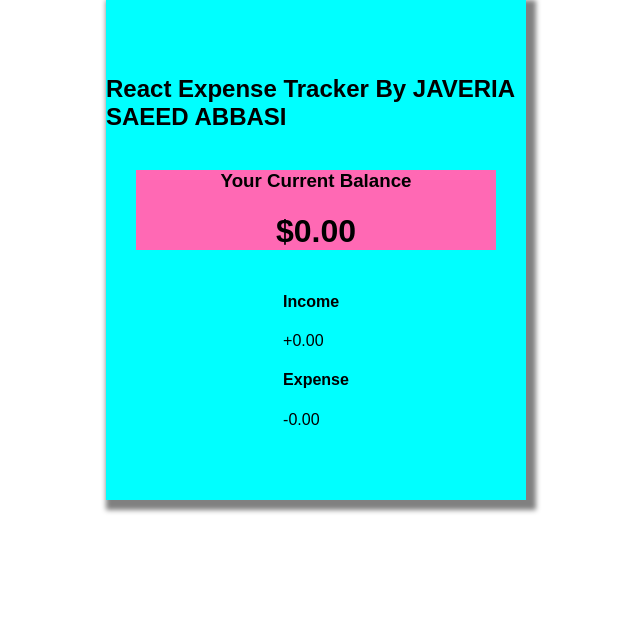
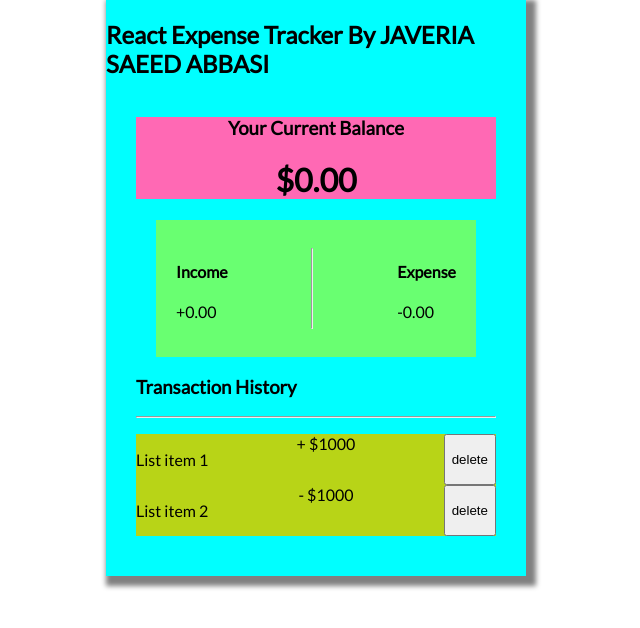
Before and after one commit to Javeria-Saeed-Abbasi/React-Expense-Tracker-App, a React (Create React App) app: page / in a window 1280 px wide. Shown: the top 628 px of the page, without its empty margins (324-964 px from the left). Built offline with nearby package versions, Linux system fonts and the light colour scheme.

Commit message:
transac history

```diff
--- a/package.json
+++ b/package.json
@@ -8,6 +8,7 @@
     "@testing-library/user-event": "^12.1.10",
     "react": "^17.0.2",
     "react-dom": "^17.0.2",
+    "react-icons": "^4.2.0",
     "react-scripts": "4.0.3",
     "web-vitals": "^1.0.1"
   },
--- a/src/App.css
+++ b/src/App.css
@@ -1,3 +1,5 @@
+@import url('https://fonts.googleapis.com/css?family=Lato&display=swap');
+
 .wrapper{
   background-color: aqua;
   max-width: 420px;
@@ -8,13 +10,34 @@
   align-items: center;
   justify-content: center;
   margin: 0 auto;
-  font-family: Arial, Helvetica, sans-serif;
+  font-family: 'Lato', sans-serif;
 }
 
 .container{
   background-color: hotpink;
   width: 360px;
   text-align: center;
+}
 
+.add-summary-container{
+  background-color: rgb(105, 255, 113);
+  width: 280px;
+  padding: 20px;
+  display: flex;
+  justify-content: space-between;
+}
+.transac-his-container{
 
 }
+.transac-list {
+  background-color: burlywood;
+  width: 360px;
+  list-style-type: none;
+  padding: 0;
+  margin-bottom: 40px;
+}
+.transac-list > li{
+  background-color: rgb(184, 212, 23);
+  display: flex;
+  justify-content: space-between;
+}
--- a/src/App.js
+++ b/src/App.js
@@ -3,7 +3,7 @@ import './App.css';
 import Balance from './components/Balance';
 import Header from './components/Header';
 import AccountSummary from './components/AccountSummary';
-
+import TransactionHistory from './components/TransactionHistory';
 
 function App() {
   return (
@@ -15,6 +15,7 @@ function App() {
       </div>
 
       <AccountSummary/>
+      <TransactionHistory/>
     </div>
   );
 }
--- a/src/components/AccountSummary.js
+++ b/src/components/AccountSummary.js
@@ -9,7 +9,7 @@ import React from 'react';
                     +0.00
                 </p>
             </div>
-
+            <hr/>
             <div>
                 <h4>Expense</h4>
                 <p className="dec-money">
--- /dev/null
+++ b/src/components/TransactionHistory.js
@@ -0,0 +1,32 @@
+import React from 'react';
+
+
+ const TransactionHistory = () => {
+    return (
+        <div className="transac-his-container">
+            <div>
+                <h3>Transaction History</h3>
+            </div>
+            <hr/>
+
+            <div>
+                <ul className="transac-list">
+                    <li className="plus">
+                            <p>List item 1</p>
+                            <span>+ $1000</span>
+                            <button className="del-btn">delete</button>
+                    </li>
+                    <li className="minus">
+                            <p>List item 2</p>
+                            <span>- $1000</span>
+                            <button className="del-btn">delete</button>
+                    </li>
+
+                </ul>
+            </div>
+
+        </div>
+    )
+}
+
+export default TransactionHistory;
```
Also changed, not shown: 1 other file (tests, documents, lock files or other folders).
